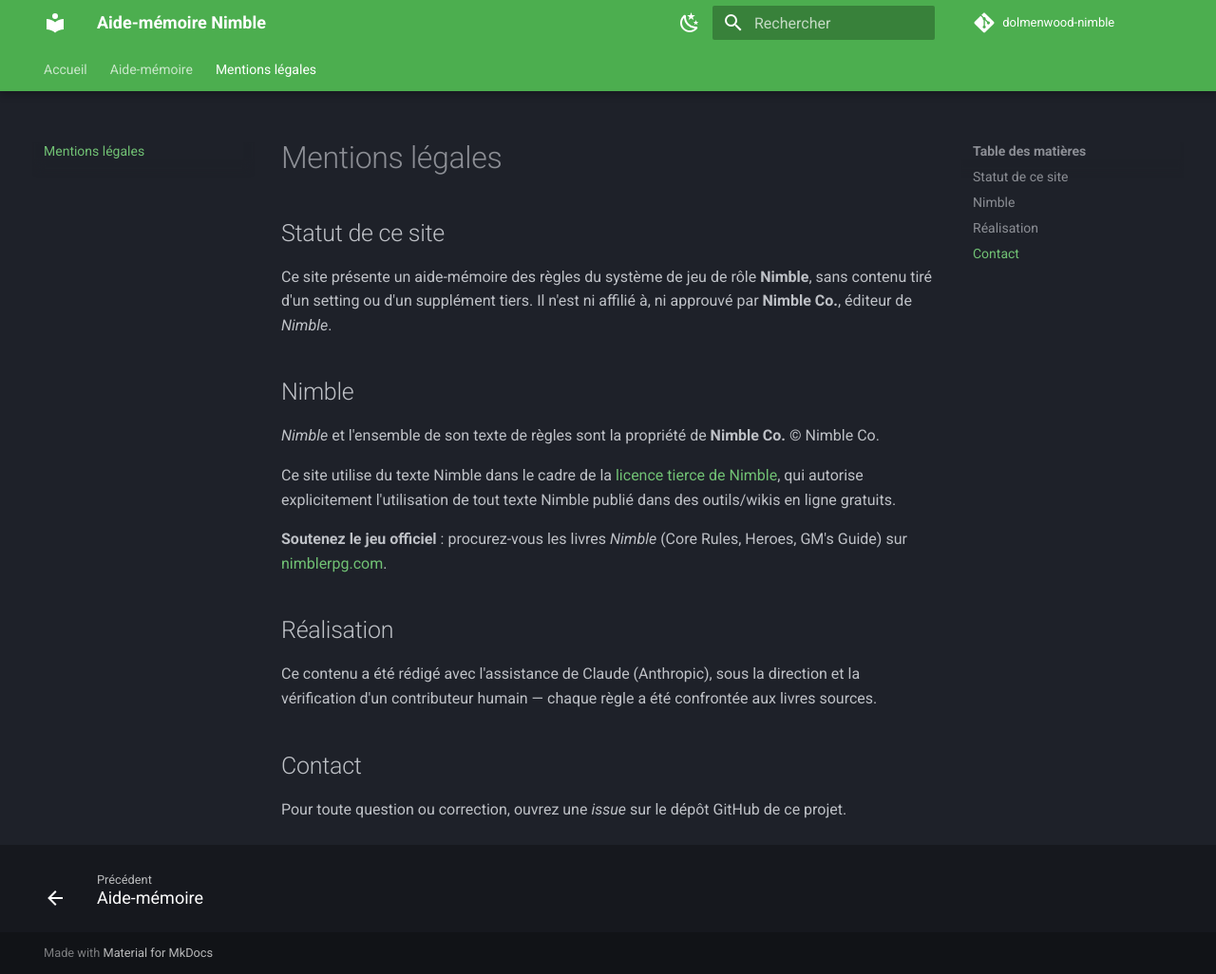
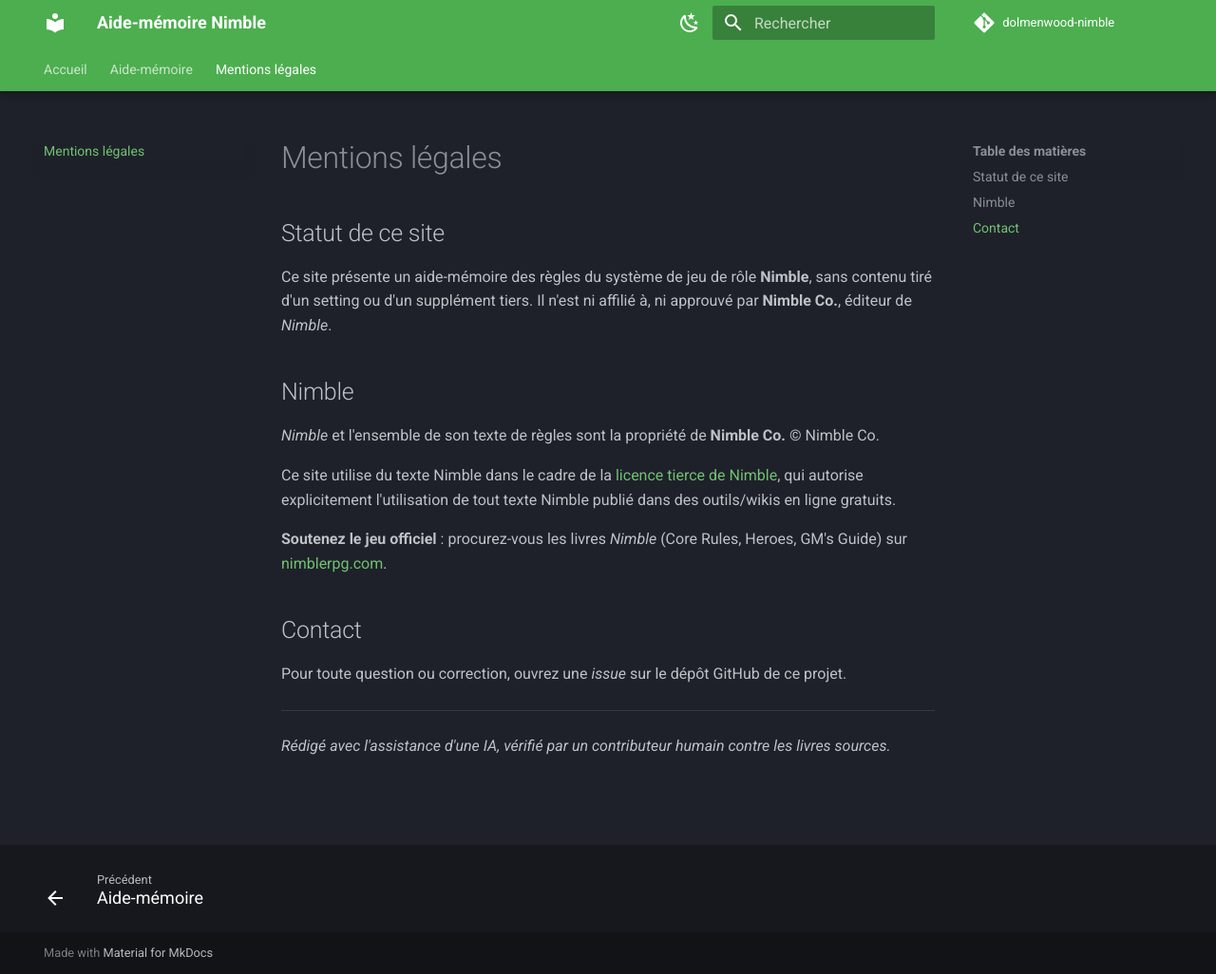
Before and after one commit to fredben78/OSE-nimble, an MkDocs documentation site: the page built from docs/NOTICE.md, in a window 1280 px wide and 1026 px high. Shown: the whole window at 95% size. Built offline with MkDocs 1.6.1 and Material for MkDocs 9.7.7, drawn with Linux system fonts in a browser that asks for light colours; comment, search, counter and statistics services are not loaded.

Commit message:
Simplifie la mention IA dans les mentions légales
Une ligne discrète en bas de page plutôt qu'une section dédiée —
proportionné à un contenu qui est désormais un simple aide-mémoire
de règles vérifiées, pas une création originale substantielle.

Co-Authored-By: Claude Sonnet 5 <noreply@anthropic.com>

```diff
--- a/docs/NOTICE.md
+++ b/docs/NOTICE.md
@@ -12,10 +12,10 @@ Ce site utilise du texte Nimble dans le cadre de la [licence tierce de Nimble](h
 
 **Soutenez le jeu officiel** : procurez-vous les livres *Nimble* (Core Rules, Heroes, GM's Guide) sur [nimblerpg.com](https://nimblerpg.com).
 
-## Réalisation
-
-Ce contenu a été rédigé avec l'assistance de Claude (Anthropic), sous la direction et la vérification d'un contributeur humain — chaque règle a été confrontée aux livres sources.
-
 ## Contact
 
 Pour toute question ou correction, ouvrez une *issue* sur le dépôt GitHub de ce projet.
+
+---
+
+*Rédigé avec l'assistance d'une IA, vérifié par un contributeur humain contre les livres sources.*
```
